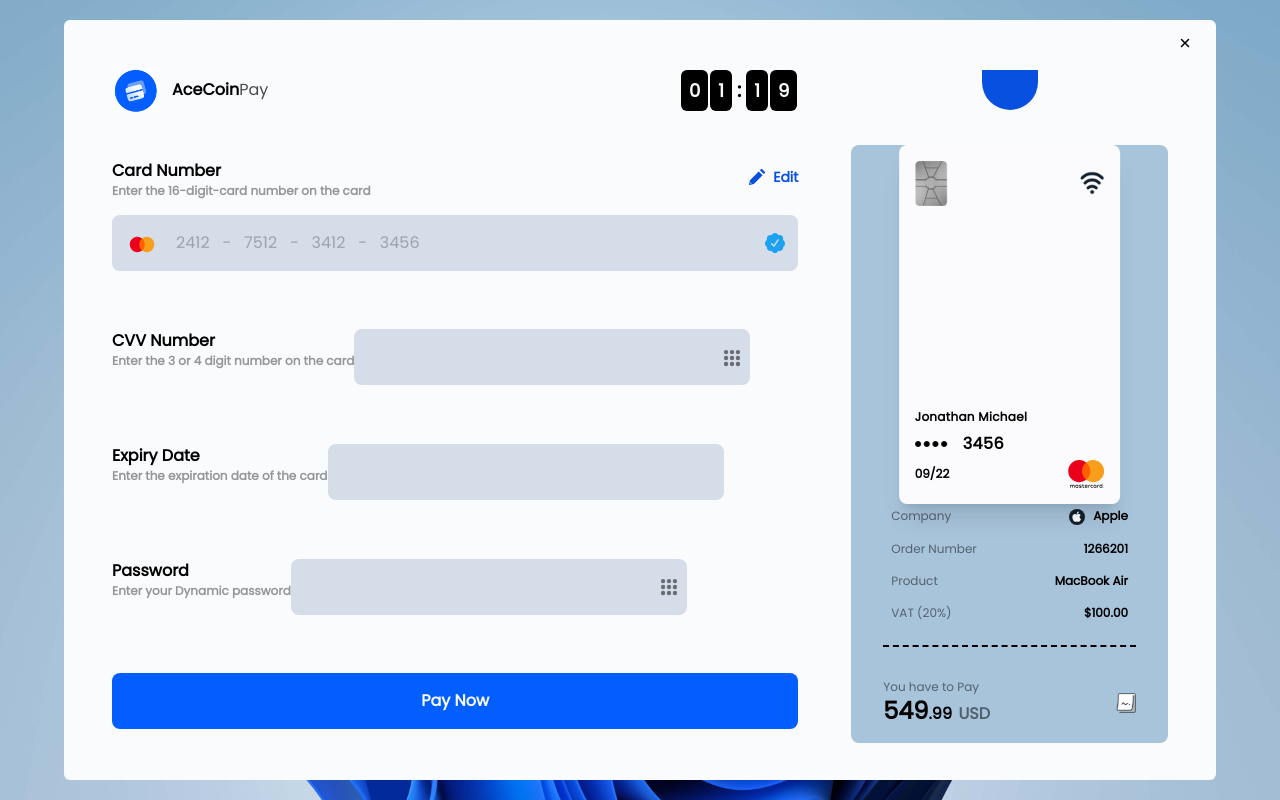
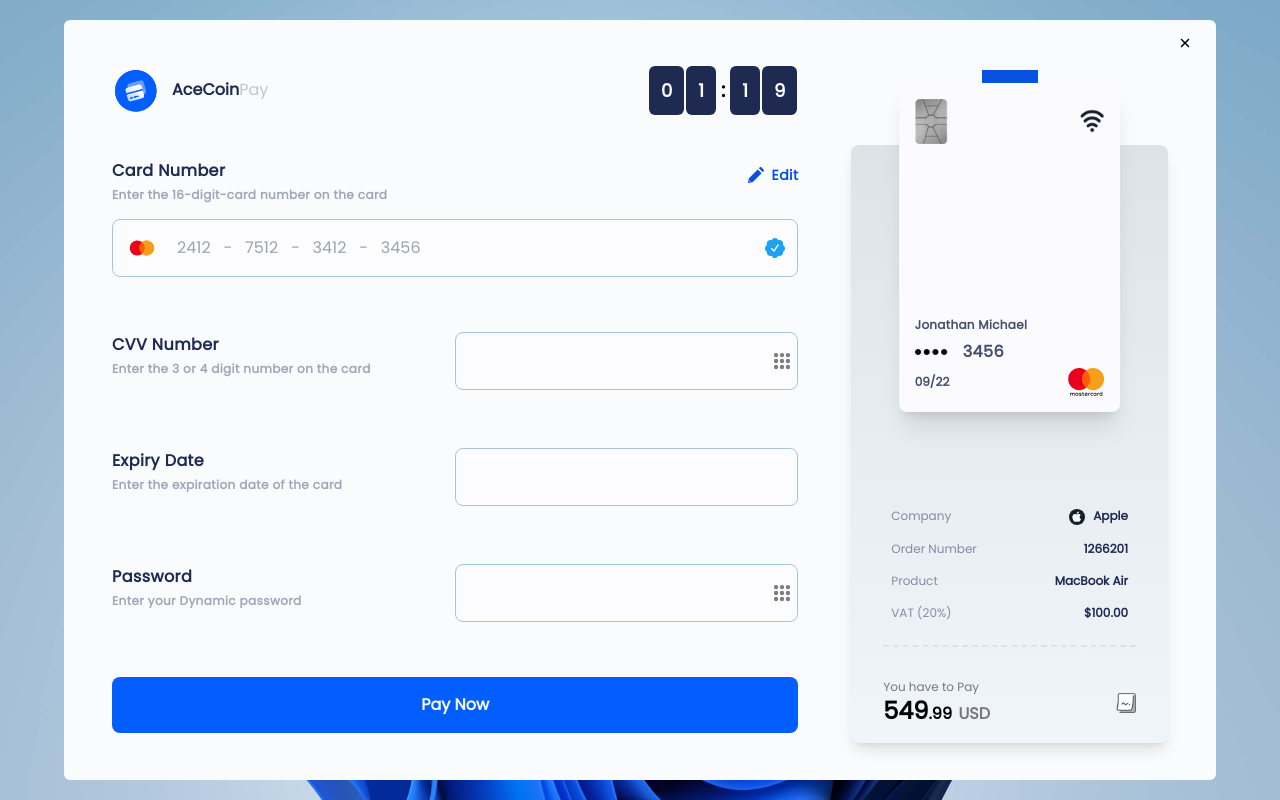
Before and after one commit to Samsegun/ace-pay, a React (Vite) app: page / in a window 1280 px wide. Built offline with nearby package versions, Linux system fonts and the light colour scheme.

Commit message:
responsive layout and new colors

```diff
--- a/src/App.tsx
+++ b/src/App.tsx
@@ -2,7 +2,7 @@
 import logo from "./assets/acelogo.png";
 import closeBtn from "./assets/close.svg";
 import pencil from "./assets/edit-pencil.svg";
-import mcSymbol from "./assets/mc_symbol.svg";
+// import mcSymbol from "./assets/mc_symbol.svg";
 import verified from "./assets/verified-badge.svg";
 import dots from "./assets/dots.svg";
 import chip from "./assets/chip.png";
@@ -18,7 +18,7 @@
             <div className='main-wrapper'>
                 <button
                     type='button'
-                    className='absolute top-[2%] right-[2%] w-4'>
+                    className='absolute top-[1%] right-[4%] lg:top-[2%] lg:right-[2%] w-4'>
                     <img src={closeBtn} alt='' />
                 </button>
 
@@ -28,10 +28,12 @@
                         <div className='gap-3 flex-items-center'>
                             <img src={logo} alt='ace coin banner' />
                             <h1>
-                                <span className='font-bold text-dark'>
+                                <span className='font-bold text-space-cadet'>
                                     AceCoin
                                 </span>
-                                <span className='opacity-70'>Pay</span>
+                                <span className='font-medium text-french-gray'>
+                                    Pay
+                                </span>
                             </h1>
                         </div>
 
@@ -60,7 +62,7 @@
                                     <div className='mb-8'>
                                         <label
                                             htmlFor='card-number'
-                                            className='relative block mb-4 font-bold'>
+                                            className='relative block mb-4 font-bold text-space-cadet lg:leading-8 lg:tracking-wide'>
                                             Card Number
                                             <span className='block text-xs opacity-40'>
                                                 Enter the 16-digit-card number
@@ -77,12 +79,63 @@
                                         </label>
                                         {/* input is nested inside of a span tag to enable
                                 positioning of badges */}
-                                        <span className='relative'>
-                                            <img
+                                        <span className='block relative'>
+                                            {/* raw svg element is used here because of firefox rendering issues */}
+                                            <span className='absolute top-0 left-0 lg:left-[2%] z-10 w-8 h-full flex items-center'>
+                                                <svg
+                                                    xmlns='http://www.w3.org/2000/svg'
+                                                    width='2.11676in'
+                                                    height='1.5in'
+                                                    viewBox='0 0 152.407 108'
+                                                    className='w-full '>
+                                                    <g>
+                                                        <rect
+                                                            width='152.407'
+                                                            height='108'
+                                                            style={{
+                                                                fill: "none",
+                                                            }}
+                                                        />
+                                                        <g>
+                                                            <rect
+                                                                x='60.4117'
+                                                                y='25.6968'
+                                                                width='31.5'
+                                                                height='56.6064'
+                                                                style={{
+                                                                    fill: "#ff5f00",
+                                                                }}
+                                                            />
+                                                            <path
+                                                                d='M382.20839,306a35.9375,35.9375,0,0,1,13.7499-28.3032,36,36,0,1,0,0,56.6064A35.938,35.938,0,0,1,382.20839,306Z'
+                                                                transform='translate(-319.79649 -252)'
+                                                                style={{
+                                                                    fill: "#eb001b",
+                                                                }}
+                                                            />
+                                                            <path
+                                                                d='M454.20349,306a35.99867,35.99867,0,0,1-58.2452,28.3032,36.00518,36.00518,0,0,0,0-56.6064A35.99867,35.99867,0,0,1,454.20349,306Z'
+                                                                transform='translate(-319.79649 -252)'
+                                                                style={{
+                                                                    fill: "#f79e1b",
+                                                                }}
+                                                            />
+                                                            <path
+                                                                d='M450.76889,328.3077v-1.1589h.4673v-.2361h-1.1901v.2361h.4675v1.1589Zm2.3105,0v-1.3973h-.3648l-.41959.9611-.41971-.9611h-.365v1.3973h.2576v-1.054l.3935.9087h.2671l.39351-.911v1.0563Z'
+                                                                transform='translate(-319.79649 -252)'
+                                                                style={{
+                                                                    fill: "#f79e1b",
+                                                                }}
+                                                            />
+                                                        </g>
+                                                    </g>
+                                                </svg>
+                                            </span>
+                                            {/* <img
                                                 src={mcSymbol}
                                                 alt='master card'
                                                 className='w-8 absolute top-1/3 left-[2%]'
-                                            />
+                                            /> */}
                                             <input
                                                 name='card-number'
                                                 id='card-number'
@@ -92,7 +145,7 @@
                                                 autoComplete='cc-number'
                                                 maxLength={19}
                                                 placeholder='2412   -   7512   -   3412   -   3456'
-                                                className='input sm:px-16'
+                                                className='input text-justify px-9 sm:px-16'
                                             />
 
                                             <img
@@ -103,10 +156,10 @@
                                         </span>
                                     </div>
 
-                                    <div className='mb-8 lg:flex'>
+                                    <div className='mb-8 lg:flex lg:justify-between lg:items-center '>
                                         <label
                                             htmlFor='cvv'
-                                            className='relative block mb-4 font-bold'>
+                                            className='relative block mb-4 font-bold text-space-cadet lg:leading-8 lg:tracking-wide'>
                                             CVV Number
                                             <span className='block text-xs opacity-40'>
                                                 Enter the 3 or 4 digit number on
@@ -114,7 +167,7 @@
                                             </span>
                                         </label>
 
-                                        <span className='relative'>
+                                        <span className='relative lg:basis-1/2'>
                                             <input
                                                 name='cvv-number'
                                                 id='cvv'
@@ -129,10 +182,10 @@
                                         </span>
                                     </div>
 
-                                    <div className='mb-8 lg:flex'>
+                                    <div className='mb-8 lg:flex lg:justify-between lg:items-center '>
                                         <label
                                             htmlFor='expiry'
-                                            className='relative block mb-4 font-bold'>
+                                            className='relative block mb-4 font-bold text-space-cadet lg:leading-8 lg:tracking-wide'>
                                             Expiry Date
                                             <span className='block text-xs opacity-40'>
                                                 Enter the expiration date of the
@@ -140,7 +193,7 @@
                                             </span>
                                         </label>
 
-                                        <span className='relative'>
+                                        <span className='relative lg:basis-1/2'>
                                             <input
                                                 name='expiry'
                                                 id='expiry'
@@ -155,17 +208,17 @@
                                         </span>
                                     </div>
 
-                                    <div className='mb-8 lg:flex'>
+                                    <div className='mb-8 lg:flex lg:justify-between lg:items-center '>
                                         <label
                                             htmlFor='password'
-                                            className='relative block mb-4 font-bold'>
+                                            className='relative block mb-4 font-bold text-space-cadet lg:leading-8 lg:tracking-wide'>
                                             Password
                                             <span className='block text-xs opacity-40'>
                                                 Enter your Dynamic password
                                             </span>
                                         </label>
 
-                                        <span className='relative'>
+                                        <span className='relative lg:basis-1/2'>
                                             <input
                                                 name='password'
                                                 id='password'
@@ -180,9 +233,7 @@
                                         </span>
                                     </div>
 
-                                    <button
-                                        type='button'
-                                        className='w-full p-4 text-light font-bold rounded-lg bg-[#025EFFff]'>
+                                    <button type='button' className='pay-btn'>
                                         Pay Now
                                     </button>
                                 </form>
@@ -236,9 +287,9 @@
                                 </div>
                             </div>
 
-                            <div className='flex items-end justify-center h-[100%] px-4 py-4 rounded-lg bg-light-blue lg:px-8'>
+                            <div className='payment-details'>
                                 <div className='w-full'>
-                                    <div className='p-2 border-b-2 border-opacity-50 border-dashed'>
+                                    <div className='p-2 border-b-2 border-platinum border-dashed text-space-cadet'>
                                         <ul className='[&>li]:flex [&>li]:justify-between'>
                                             <li className='mb-4'>
                                                 <span className='text-xs opacity-50'>
--- a/src/index.css
+++ b/src/index.css
@@ -28,22 +28,32 @@
         @apply flex items-start justify-start;
     }
     .main-wrapper {
-        @apply w-[90%] max-w-screen-2xl h-[95vh] md:h-[95vh]
-        xl:h-[95vh] 2xl:h-fit bg-light py-12 rounded-md relative overflow-y-scroll xl:overflow-y-hidden;
+        @apply w-[90%] max-w-screen-2xl h-auto my-4 lg:my-0 lg:h-[95vh]
+         2xl:h-fit bg-light py-12 rounded-md relative overflow-y-scroll 2xl:overflow-y-hidden;
     }
     .timer {
-        @apply text-light text-lg bg-dark p-2 mx-[1px] rounded-md font-bold;
+        @apply text-light text-lg bg-space-cadet p-2 lg:p-3 mx-[1px] rounded-md font-bold;
     }
     .form-flex {
         @apply lg:h-full lg:flex lg:flex-col lg:justify-around;
     }
     .input {
-        @apply block w-full px-10 py-4 rounded-lg outline-none bg-gray;
+        @apply block w-full px-10 py-4 rounded-lg bg-off-white
+        outline-none text-center border border-light-blue;
     }
     .input-badge {
         @apply w-5 absolute top-1/3 right-[2%];
     }
+    .pay-btn {
+        @apply absolute w-[90%] left-1/2 -translate-x-1/2 lg:translate-x-0 bottom-0 mb-3 lg:mb-0 z-10 lg:w-full
+        p-4 text-light font-bold rounded-lg bg-[#025EFFff] lg:static;
+    }
     .card-details {
-        @apply absolute bg-[#FBFBFDff] w-[70%] h-3/5 left-1/2 -translate-x-1/2 p-4 rounded-lg shadow-xl;
+        @apply absolute bg-white w-[70%] h-1/2 lg:h-[55%] left-1/2 -translate-x-1/2 p-4 text-yinmn-blue rounded-lg shadow-xl
+        lg:-top-[80px] xl:-top-[62px] 2xl:-top-[68px];
+    }
+    .payment-details {
+        @apply flex items-end justify-center shadow-lg bg-gradient-to-b from-platinum to-alice-blue
+        h-[605px] lg:h-full px-4 py-4 rounded-lg bg-platinum lg:px-8;
     }
 }
```
Also changed, not shown: tailwind.config.js (+7 -0 lines), src/assets/mc_symbol.svg, src/assets/verified-badge.svg.
